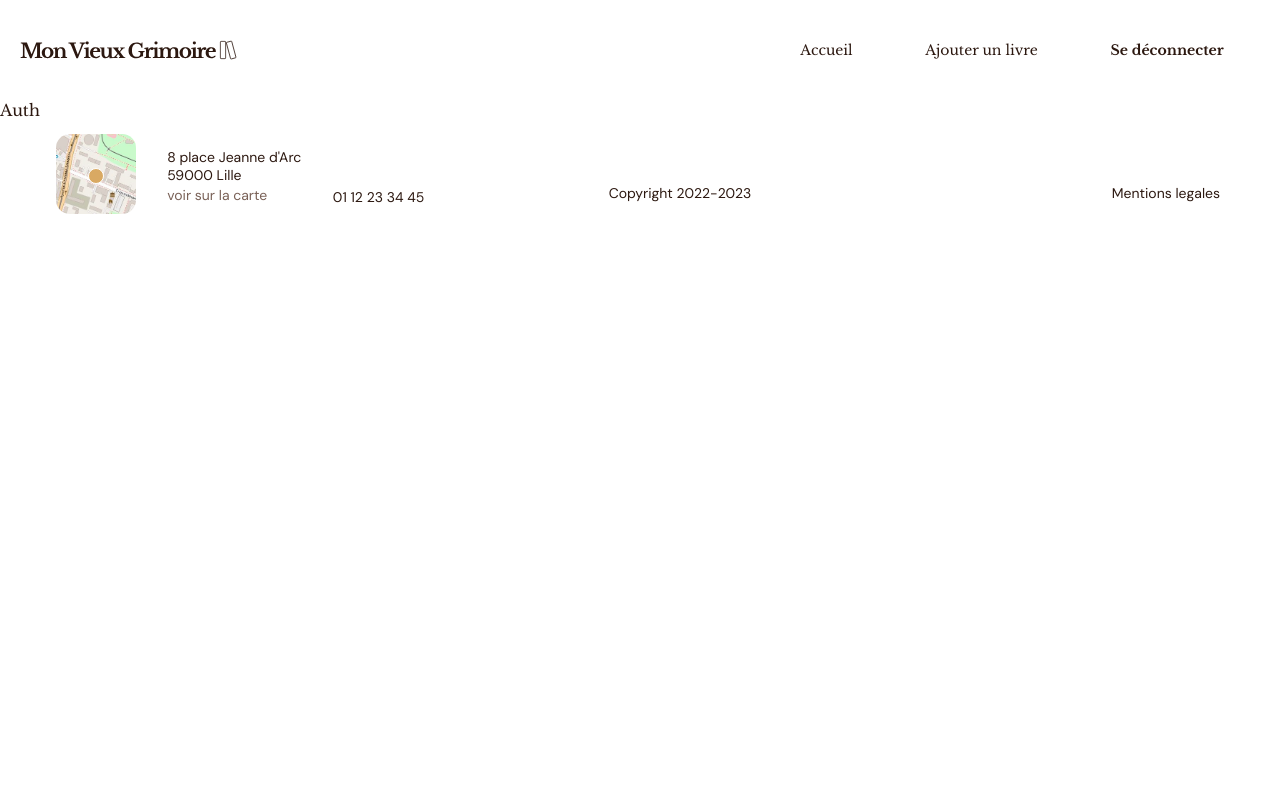
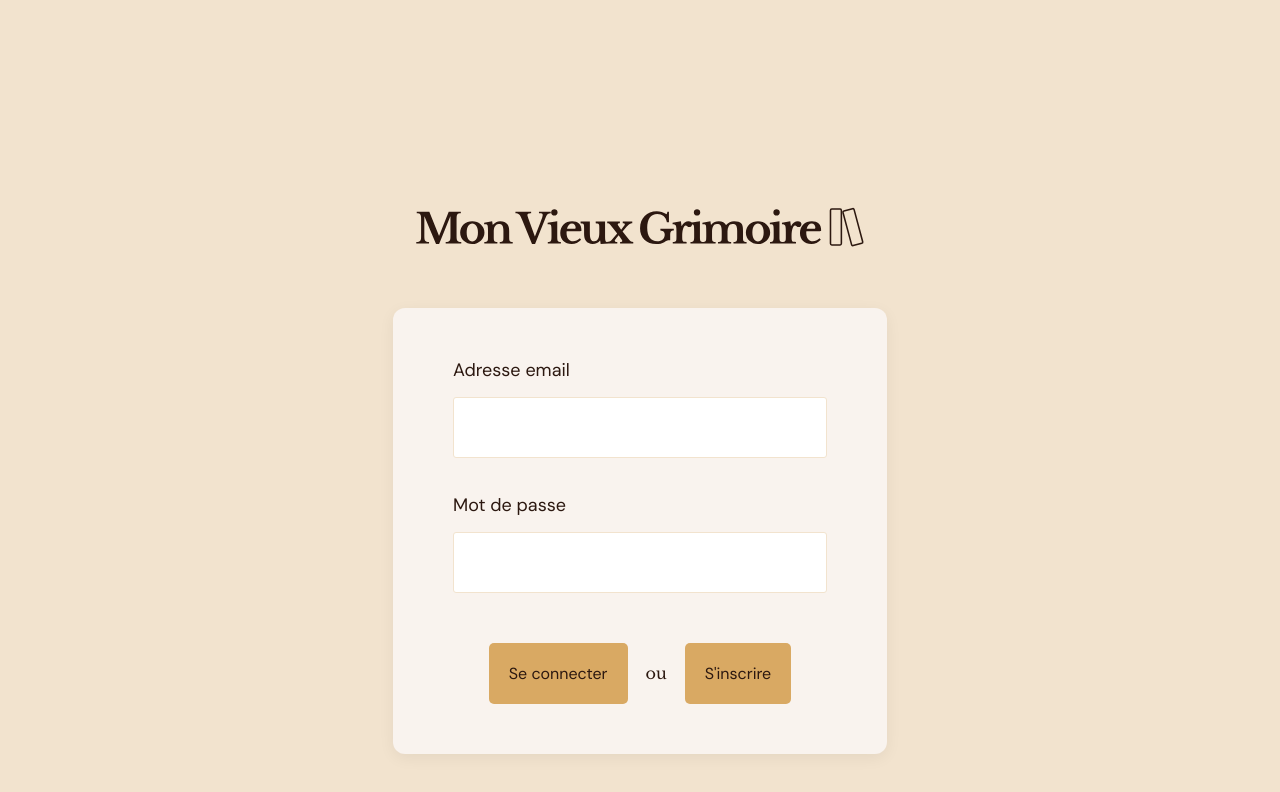
Before and after one commit to S-Syrichko/vieux-grimoire-front, a React (Vite) app: page /auth in a window 1280 px wide. Shown: the top 792 px of the page. Built offline with nearby package versions, Linux system fonts and the light colour scheme.

Commit message:
feat: Added Authentification Page layout

```diff
--- a/src/app/App.tsx
+++ b/src/app/App.tsx
@@ -1,15 +1,11 @@
 import { BrowserRouter } from "react-router-dom";
 import AppRoutes from "./routes";
-import Header from "../components/layout/Header/Header";
-import Footer from "../components/layout/Footer/Footer";
 
 function App() {
   return (
     <>
       <BrowserRouter>
-        <Header />
         <AppRoutes />
-        <Footer />
       </BrowserRouter>
     </>
   );
--- a/src/app/routes.tsx
+++ b/src/app/routes.tsx
@@ -1,4 +1,5 @@
 import { Route, Routes } from "react-router-dom";
+import Layout from "../components/layout/Layout";
 import { AuthPage } from "../features/auth";
 import { AddBookPage, BookPage } from "../features/books";
 import { HomePage } from "../features/home";
@@ -6,14 +7,33 @@ import { HomePage } from "../features/home";
 const AppRoutes = () => {
   return (
     <Routes>
-      <Route path="/" element={<HomePage />} />
+      <Route
+        path="/"
+        element={
+          <Layout>
+            <HomePage />
+          </Layout>
+        }
+      />
       <Route path="/auth" element={<AuthPage />} />
-      <Route path="/books/:bookId" element={<BookPage />} />
-      <Route path="/books/add" element={<AddBookPage />} />
+      <Route
+        path="/books/:bookId"
+        element={
+          <Layout>
+            <BookPage />
+          </Layout>
+        }
+      />
+      <Route
+        path="/books/add"
+        element={
+          <Layout>
+            <AddBookPage />
+          </Layout>
+        }
+      />
     </Routes>
   );
 };
 
-
-
 export default AppRoutes;
--- a/src/components/layout/Footer/Footer.module.scss
+++ b/src/components/layout/Footer/Footer.module.scss
@@ -49,6 +49,7 @@
         font-family: $font-secondary;
         color: #796157;
         margin-top: 6px;
+        text-decoration: underline;
       }
     }
     .phone {
--- /dev/null
+++ b/src/components/layout/Layout.tsx
@@ -0,0 +1,19 @@
+import React from "react";
+import Header from "./Header/Header";
+import Footer from "./Footer/Footer";
+
+type LayoutProps = {
+  children: React.ReactNode;
+};
+
+const Layout = ({children}: LayoutProps) => {
+  return (
+    <>
+      <Header />
+      {children}
+      <Footer />
+    </>
+  );
+};
+
+export default Layout;
--- /dev/null
+++ b/src/features/auth/components/AuthForm/AuthForm.module.scss
@@ -0,0 +1,40 @@
+@import "../../../../styles/utils/variables";
+
+.formContainer{
+    background-color: #f9f3ee;
+    border-radius: 12px;
+    box-shadow: 0px 4px 16px 0px rgba(0, 0, 0, 0.06);
+    width: fit-content;
+    height: fit-content;
+    margin: 50px auto;
+    padding: 50px 0;
+    .inputWrapper {
+        display: flex;
+        flex-direction: column;
+        text-align: left;
+        margin-bottom: 35px;
+        padding: 0 60px;
+        label {
+            font-family: $font-secondary;
+            font-size: 18px;
+            margin-bottom: 15px;
+        }
+        input {
+            border-radius: 3px;
+            border: 1px solid #F2E3CE;
+            color: inherit;
+            background: #FFF;
+            font-size: 25px;
+            padding: 15px 25px;
+        }
+    }
+    .actionContainer {
+        margin-top: 50px;
+        display: flex;
+        justify-content: center;
+        align-items: center;
+        p {
+            margin: 0 18px;
+        }
+    }
+}
--- /dev/null
+++ b/src/features/auth/components/AuthForm/AuthForm.tsx
@@ -0,0 +1,38 @@
+import styles from "./AuthForm.module.scss";
+
+const AuthForm = () => {
+  const handleFormSubmit = (e: React.FormEvent<HTMLFormElement>) => {
+    e.preventDefault();
+    const formData = new FormData(e.currentTarget);
+    const submitButton = (e as any).nativeEvent.submitter as HTMLButtonElement;
+    const email = formData.get("email")
+    const password = formData.get("password")
+
+    if (submitButton.name === "login") {
+      console.log("Logging in with email:", email, "and password:", password);
+    } else if (submitButton.name === "signup") {
+      console.log("Signing up with email:", email, "and password:", password);
+    }
+  };
+  return (
+    <div className={styles.formContainer}>
+      <form id="auth-form" onSubmit={handleFormSubmit}>
+        <div className={styles.inputWrapper}>
+          <label htmlFor="email">Adresse email</label>
+          <input type="email" id="email" name="email" required />
+        </div>
+        <div className={styles.inputWrapper}>
+          <label htmlFor="password">Mot de passe</label>
+          <input type="password" id="password" name="password" required />
+        </div>
+        <div className={styles.actionContainer}>
+          <button type="submit" name="login">Se connecter</button>
+          <p>ou</p>
+          <button type="submit" name="signup">S'inscrire</button>
+        </div>
+      </form>
+    </div>
+  );
+};
+
+export default AuthForm;
--- /dev/null
+++ b/src/features/auth/pages/Auth/AuthPage.module.scss
@@ -0,0 +1,9 @@
+.auth {
+  flex: 1;
+  background-color: #f2e3ce;
+  text-align: center;
+  img{
+    width: 450px;
+    margin-top: 200px;
+  }
+}
--- a/src/features/auth/pages/Auth/AuthPage.tsx
+++ b/src/features/auth/pages/Auth/AuthPage.tsx
@@ -1,9 +1,15 @@
-
+import { Link } from 'react-router-dom';
+import logo from '../../../../assets/logo.svg';
+import styles from './AuthPage.module.scss';
+import AuthForm from '../../components/AuthForm/AuthForm';
 const AuthPage = () => {
     return (
-        <div>
-            Auth
-        </div>
+        <main className={styles.auth}>
+            <Link to="/">
+                <img src={logo} alt="Mon Vieux Grimoire" />
+            </Link>
+            <AuthForm />
+        </main>
     );
 };
 
```
